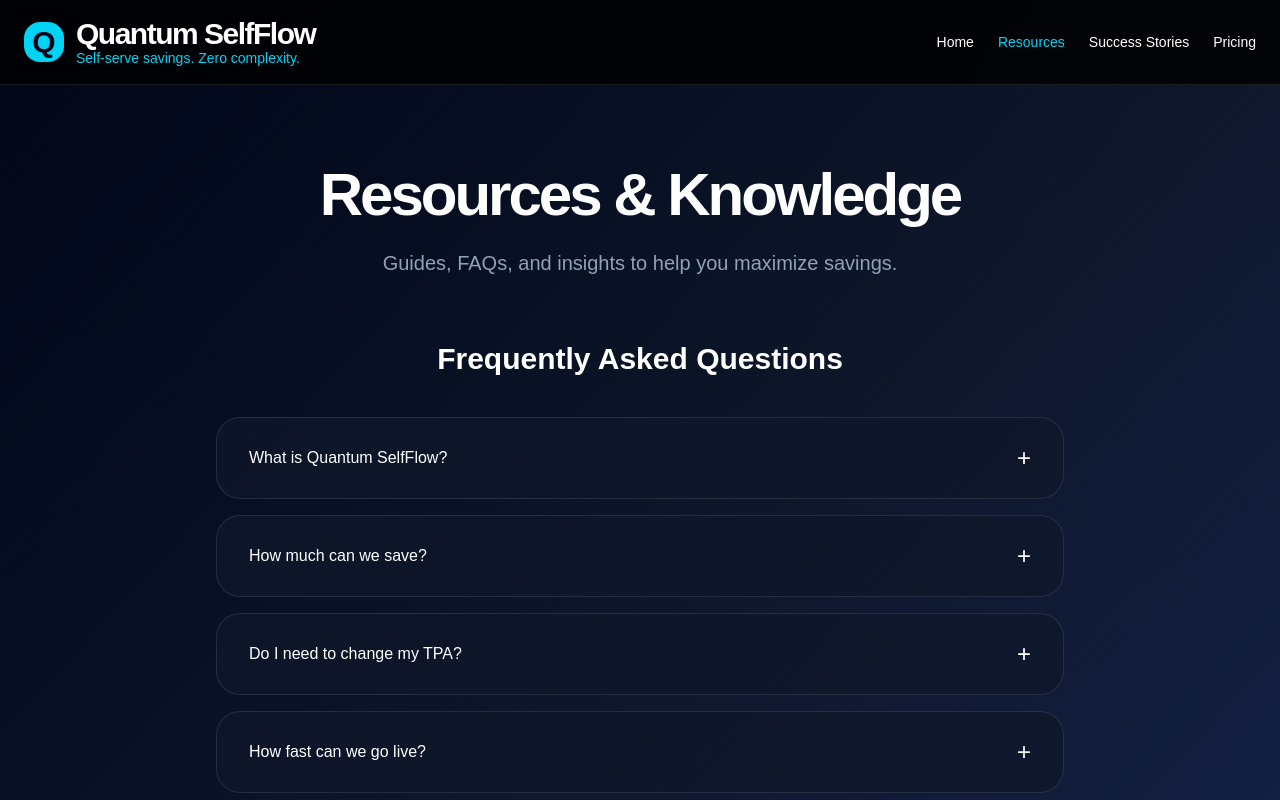
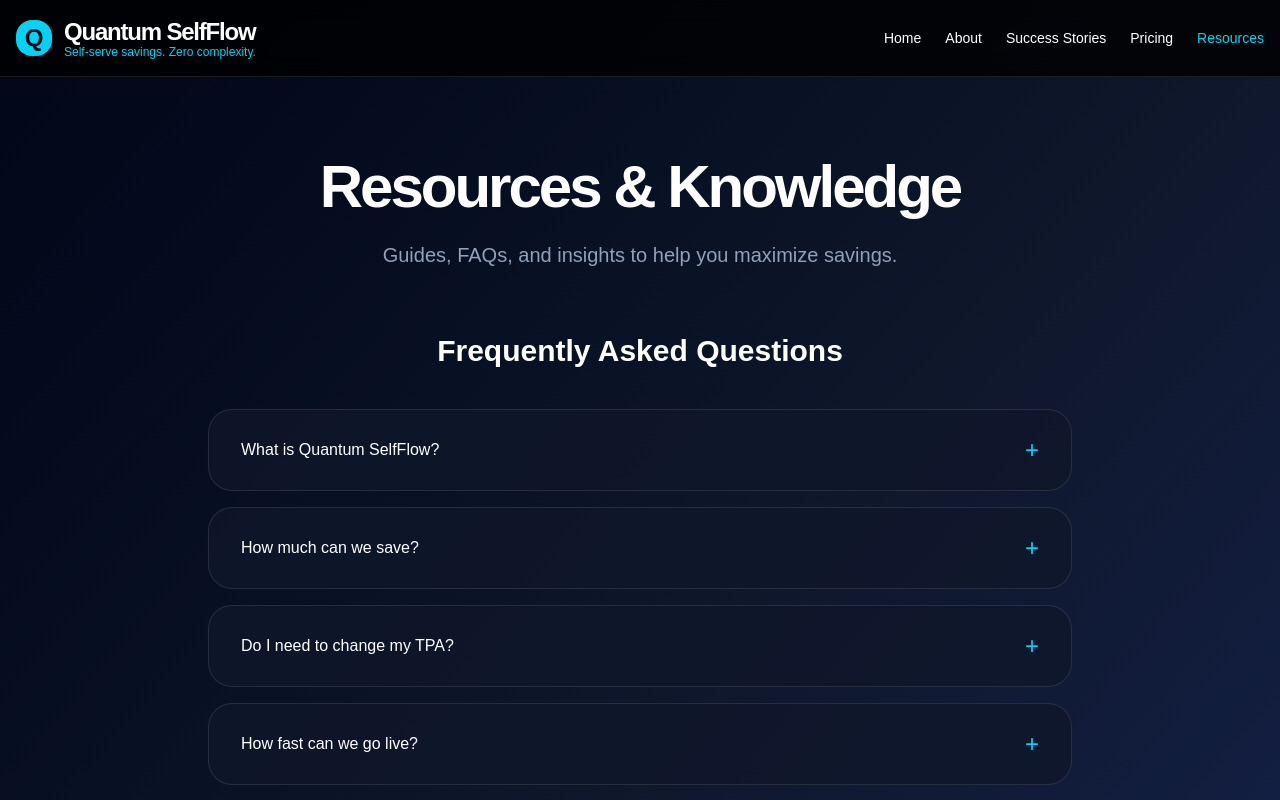
Before and after one commit to ryunstuart/quantum-selfflow, a Next.js app in the folder frontend/: page /resources in a window 1280 px wide. Shown: the top 800 px of the page. Built offline with nearby package versions, Linux system fonts and the light colour scheme.

Commit message:
Updated resources page with consistent navigation

```diff
--- a/frontend/app/resources/page.tsx
+++ b/frontend/app/resources/page.tsx
@@ -1,40 +1,63 @@
 'use client';
 
 import Link from 'next/link';
-import { useState } from 'react';
+import { useState, useEffect } from 'react';
 
 export default function Resources() {
+  const [isLoggedIn, setIsLoggedIn] = useState(false);
+  const [mobileMenuOpen, setMobileMenuOpen] = useState(false);
   const [openFAQ, setOpenFAQ] = useState<number | null>(null);
-  const [mobileMenuOpen, setMobileMenuOpen] = useState(false);
   const currentYear = new Date().getFullYear();
+
+  useEffect(() => {
+    const saved = localStorage.getItem('selfflow_user');
+    if (saved) setIsLoggedIn(true);
+  }, []);
+
+  const handleLogout = () => {
+    localStorage.removeItem('selfflow_user');
+    window.location.reload();
+  };
 
   const faqs = [
     { q: "What is Quantum SelfFlow?", a: "A self-serve platform giving mid-market self-insured employers instant access to Priority PPO network, real-time ZIP checking, and powerful cost containment tools." },
     { q: "How much can we save?", a: "Most clients see 8-15% reduction in medical spend in the first year." },
-    { q: "Do I need to change my TPA?", a: "No. We work alongside your existing TPA and can also provide white-label integration." },
+    { q: "Do I need to change my TPA?", a: "No. We work alongside your existing TPA with optional white-label integration." },
     { q: "How fast can we go live?", a: "Most clients are fully activated within 1-3 business days." },
+    { q: "Is there a long-term contract?", a: "No. You can cancel anytime. We only earn when you save." },
   ];
 
   return (
-    <div className="min-h-screen bg-gradient-to-br from-slate-950 via-slate-900 to-blue-950 text-white flex flex-col">
+    <div className="min-h-screen bg-gradient-to-br from-slate-950 via-slate-900 to-blue-950 text-white flex flex-col overflow-x-hidden">
       <nav className="border-b border-white/10 bg-black/80 backdrop-blur-md sticky top-0 z-50">
-        <div className="max-w-7xl mx-auto px-4 md:px-6 py-4 flex justify-between items-center">
+        <div className="max-w-7xl mx-auto px-4 py-4 flex justify-between items-center">
           <Link href="/" className="flex items-center gap-3 hover:opacity-90 transition">
-            <div className="w-9 h-9 md:w-10 md:h-10 bg-cyan-400 rounded-2xl flex items-center justify-center text-slate-950 font-bold text-2xl md:text-3xl shadow-lg">Q</div>
+            <div className="w-9 h-9 bg-cyan-400 rounded-2xl flex items-center justify-center text-slate-950 font-bold text-2xl shadow-lg">Q</div>
             <div>
-              <div className="font-bold text-2xl md:text-3xl tracking-tighter">Quantum SelfFlow</div>
-              <div className="text-cyan-400 text-xs md:text-sm -mt-1">Self-serve savings. Zero complexity.</div>
+              <div className="font-bold text-2xl tracking-tighter">Quantum SelfFlow</div>
+              <div className="text-cyan-400 text-xs -mt-1">Self-serve savings. Zero complexity.</div>
             </div>
           </Link>
 
           <div className="hidden md:flex items-center gap-6 text-sm font-medium">
             <Link href="/" className="hover:text-cyan-400">Home</Link>
-            <Link href="/resources" className="text-cyan-400 font-medium">Resources</Link>
+            <Link href="/about" className="hover:text-cyan-400">About</Link>
             <Link href="/success-stories" className="hover:text-cyan-400">Success Stories</Link>
             <Link href="/pricing" className="hover:text-cyan-400">Pricing</Link>
+            <Link href="/resources" className="text-cyan-400 font-medium">Resources</Link>
+
+            {isLoggedIn && <Link href="/dashboard" className="hover:text-cyan-400">Dashboard</Link>}
+            {isLoggedIn && <Link href="/settings" className="hover:text-cyan-400">Settings</Link>}
+
+            {isLoggedIn && (
+              <button onClick={handleLogout} className="text-red-400 hover:text-red-500 transition">Logout</button>
+            )}
           </div>
 
-          <button onClick={() => setMobileMenuOpen(!mobileMenuOpen)} className="md:hidden text-3xl">
+          <button
+            onClick={() => setMobileMenuOpen(!mobileMenuOpen)}
+            className="md:hidden text-3xl focus:outline-none"
+          >
             {mobileMenuOpen ? '✕' : '☰'}
           </button>
         </div>
@@ -43,15 +66,19 @@
           <div className="md:hidden border-t border-white/10 bg-black/95 py-8">
             <div className="flex flex-col gap-6 text-center text-lg font-medium">
               <Link href="/" className="py-2" onClick={() => setMobileMenuOpen(false)}>Home</Link>
-              <Link href="/resources" className="py-2" onClick={() => setMobileMenuOpen(false)}>Resources</Link>
+              <Link href="/about" className="py-2" onClick={() => setMobileMenuOpen(false)}>About</Link>
               <Link href="/success-stories" className="py-2" onClick={() => setMobileMenuOpen(false)}>Success Stories</Link>
               <Link href="/pricing" className="py-2" onClick={() => setMobileMenuOpen(false)}>Pricing</Link>
+              <Link href="/resources" className="py-2" onClick={() => setMobileMenuOpen(false)}>Resources</Link>
+              {isLoggedIn && <Link href="/dashboard" className="py-2" onClick={() => setMobileMenuOpen(false)}>Dashboard</Link>}
+              {isLoggedIn && <Link href="/settings" className="py-2" onClick={() => setMobileMenuOpen(false)}>Settings</Link>}
+              {isLoggedIn && <button onClick={handleLogout} className="text-red-400 py-2">Logout</button>}
             </div>
           </div>
         )}
       </nav>
 
-      <div className="max-w-4xl mx-auto px-6 py-20 flex-1">
+      <div className="max-w-4xl mx-auto px-4 py-20 flex-1">
         <div className="text-center mb-16">
           <h1 className="text-5xl md:text-6xl font-bold tracking-tighter mb-6">Resources & Knowledge</h1>
           <p className="text-xl text-slate-400">Guides, FAQs, and insights to help you maximize savings.</p>
@@ -65,10 +92,10 @@
               <div key={i} className="bg-slate-900/80 border border-white/10 rounded-3xl overflow-hidden">
                 <button
                   onClick={() => setOpenFAQ(openFAQ === i ? null : i)}
-                  className="w-full px-8 py-6 text-left flex justify-between items-center hover:bg-white/5"
+                  className="w-full px-8 py-6 text-left flex justify-between items-center hover:bg-white/5 transition"
                 >
-                  <span className="font-medium">{faq.q}</span>
-                  <span className="text-2xl">{openFAQ === i ? '−' : '+'}</span>
+                  <span className="font-medium pr-8">{faq.q}</span>
+                  <span className="text-2xl text-cyan-400">{openFAQ === i ? '−' : '+'}</span>
                 </button>
                 {openFAQ === i && (
                   <div className="px-8 pb-8 text-slate-300 border-t border-white/10 pt-6">
@@ -84,21 +111,20 @@
         <div>
           <h2 className="text-3xl font-semibold mb-10 text-center">Helpful Guides</h2>
           <div className="grid md:grid-cols-2 gap-6">
-            <div className="bg-slate-900/80 border border-white/10 rounded-3xl p-10">
+            <div className="bg-slate-900/80 border border-white/10 rounded-3xl p-10 hover:border-cyan-400/50 transition">
               <h3 className="font-semibold text-xl mb-3">The Self-Insured Playbook 2026</h3>
               <p className="text-slate-400 mb-6">Key strategies for controlling medical costs in today's environment.</p>
-              <Link href="#" className="text-cyan-400">Download PDF →</Link>
+              <Link href="#" className="text-cyan-400 hover:underline">Download PDF →</Link>
             </div>
-            <div className="bg-slate-900/80 border border-white/10 rounded-3xl p-10">
+            <div className="bg-slate-900/80 border border-white/10 rounded-3xl p-10 hover:border-cyan-400/50 transition">
               <h3 className="font-semibold text-xl mb-3">Reference-Based Pricing Guide</h3>
               <p className="text-slate-400 mb-6">Everything employers need to know about RBP + network steering.</p>
-              <Link href="#" className="text-cyan-400">Read Guide →</Link>
+              <Link href="#" className="text-cyan-400 hover:underline">Read Guide →</Link>
             </div>
           </div>
         </div>
       </div>
 
-      {/* Auto Year Footer */}
       <footer className="border-t border-white/10 bg-black/60 py-12 mt-auto">
         <div className="max-w-7xl mx-auto px-6 text-center text-slate-400 text-sm">
           © {currentYear} Quantum SelfFlow • Powered by Quantum One Networks<br />
```
